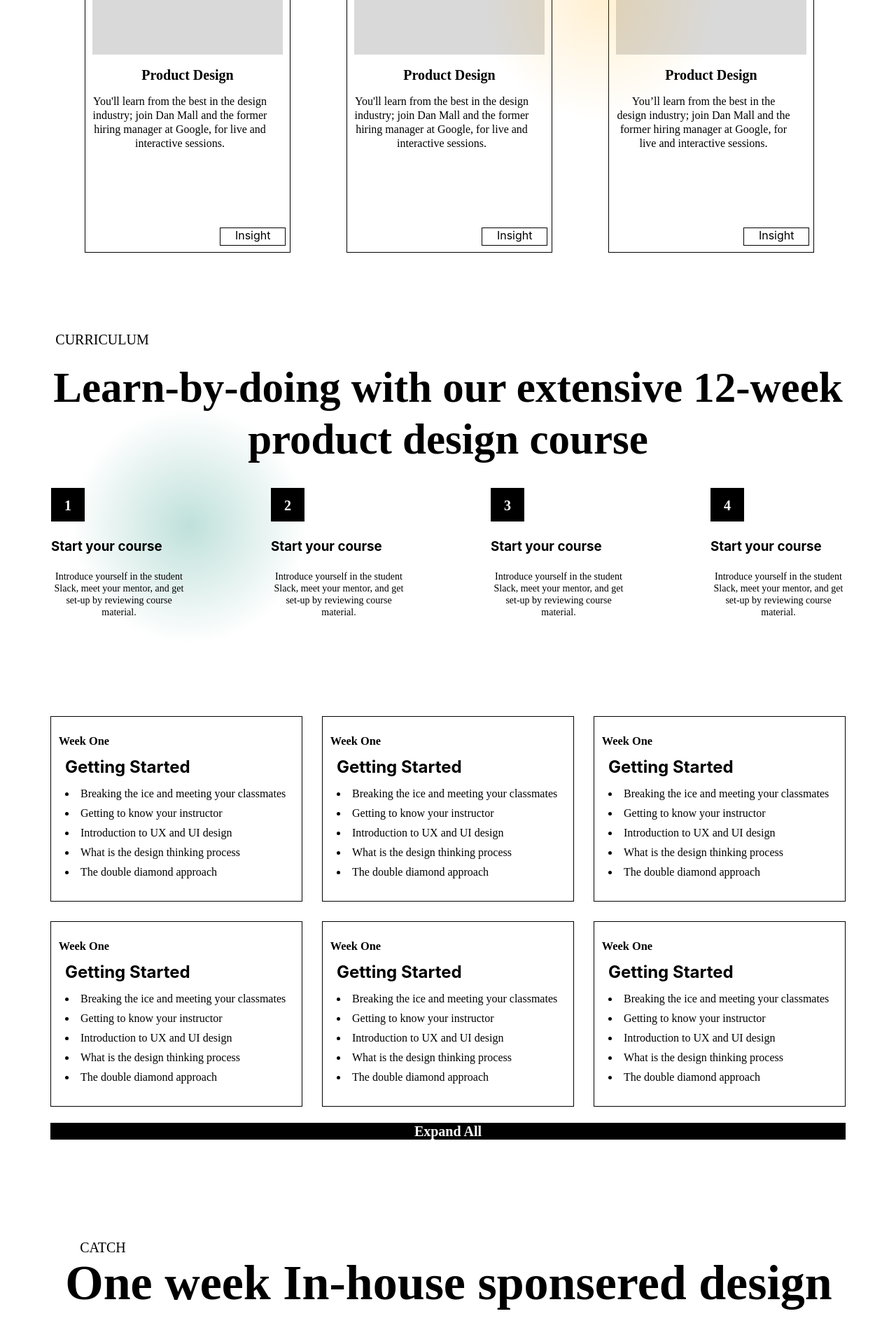
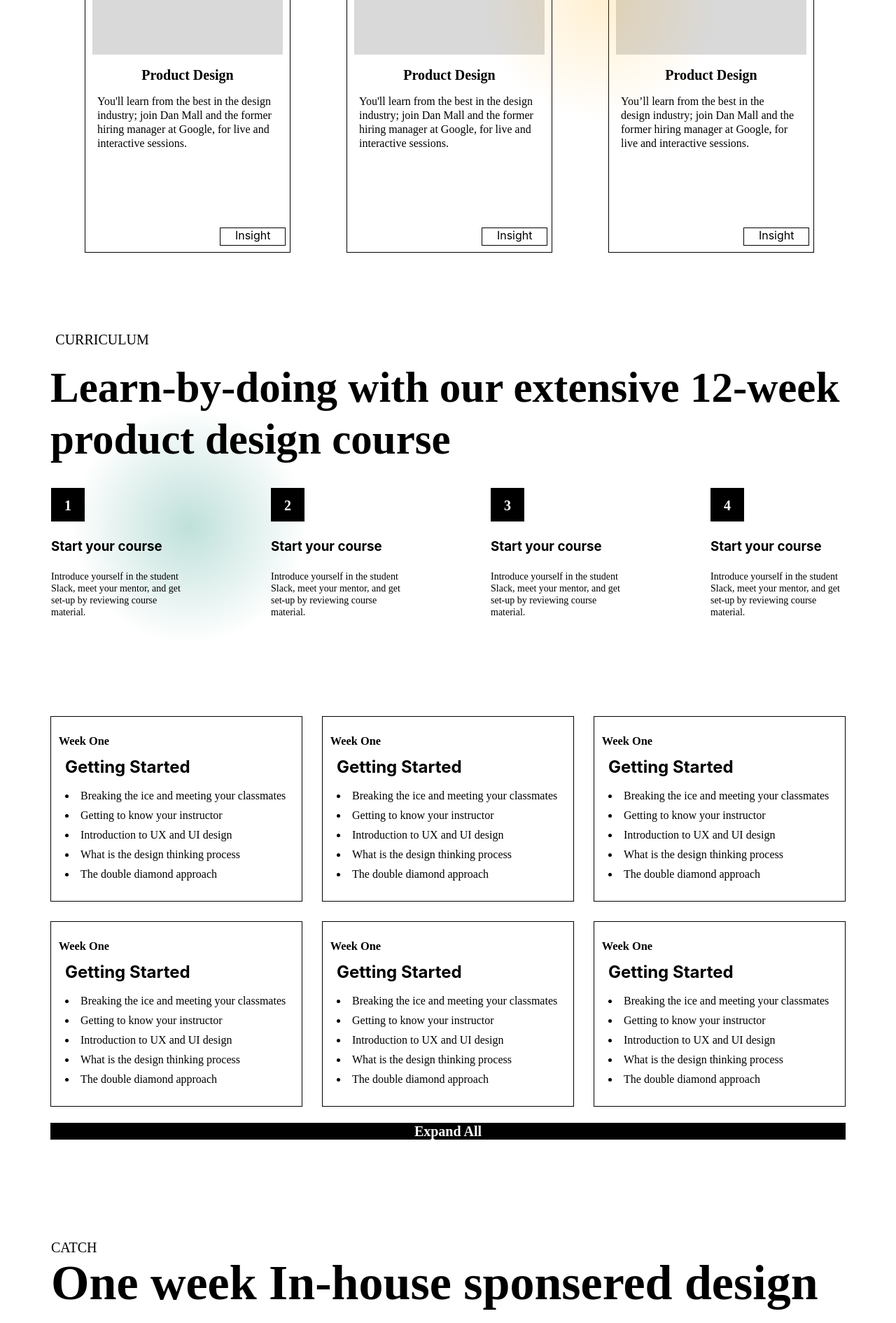
Before and after one commit to Poonam7507/Internproject1, a React (Create React App) app: page / in a window 1280 px wide. Shown: the part 980-2870 px from the top of the page at 70% size. Built offline with nearby package versions, Linux system fonts and the light colour scheme.

Commit message:
improved alignment

```diff
--- a/src/Component/Css/Card2.css
+++ b/src/Component/Css/Card2.css
@@ -115,7 +115,7 @@ flex-grow: 0;
     align-items: flex-start;
     padding: 10px;
     gap: 10px;
-
+  text-align: left;
     flex: none;
     order: 2;
     flex-grow: 0;
--- a/src/Component/Css/Content.css
+++ b/src/Component/Css/Content.css
@@ -28,7 +28,7 @@ color: #000000;
 .content .heading{
     width: 1136px;
 height: 148px;
-
+text-align: left;
 font-family: 'Montserrat';
 font-style: normal;
 font-weight: 800;
@@ -114,7 +114,7 @@ flex-grow: 0;
 
 width: 194px;
 height: 84px;
-
+text-align: left;
 font-family: 'Montserrat';
 font-style: normal;
 font-weight: 400;
--- a/src/Component/Css/Frontpage.css
+++ b/src/Component/Css/Frontpage.css
@@ -120,7 +120,6 @@ font-weight: 800;
 font-size: 56px;
 line-height: 68px;
 
-width: 100%;
 color: #000000;
 
 
@@ -214,10 +213,15 @@ background:white;
    color: black;
     width: 292px;
     height: 419px;
+    text-align: center;
 
 
 }
 
+.learning_box .box .learn{
+    align-items: center;
+
+}
 
 .learning_box .box .rect{
 
@@ -246,12 +250,13 @@ text-align: center;
 
 width: 250px;
 height: 100px;
-
+text-align: left;
 font-family: 'Montserrat';
 font-style: normal;
 font-weight: 500;
 font-size: 16px;
 line-height: 20px;
+margin-left: 7px;
 
 
 align-items: center;
--- a/src/Component/Css/Included.css
+++ b/src/Component/Css/Included.css
@@ -14,9 +14,8 @@ background: #000000;
 .included_content .text{
     display: flex;
     flex-direction: row;
-   margin-left: 134px;
+   margin-left: 132px;
   margin-bottom: 0;
-
     padding: 0px;
 
 
--- a/src/Component/Css/Sponsered.css
+++ b/src/Component/Css/Sponsered.css
@@ -2,8 +2,9 @@
     display: flex;
 flex-direction: column;
 align-items: flex-start;
+text-align: left;
 padding: 0px;
-
+margin: 0;
 position: absolute;
 width: 1136px;
 height: 196px;
--- a/src/Component/Css/Weeklycontent.css
+++ b/src/Component/Css/Weeklycontent.css
@@ -87,9 +87,10 @@ flex-direction: column;
 align-items: flex-start;
 padding: 10px 71px 10px 10px;
 gap: 10px;
-
+margin-top: 1%;
 width: 337px;
 height: 164px;
+text-align: left;
 
 
 
--- a/src/Component/Frontpage.js
+++ b/src/Component/Frontpage.js
@@ -68,7 +68,7 @@ IN 12 WEEKS
         <div className='learning_box'>
                 <div className='box' onMouseEnter={hover1} onMouseLeave={out1}>
                 <div className='rect'></div>
-                <div>
+                <div className='learn'>
 
 <h2 >Product Design</h2>
     <p style={{color:style1?"black":"white"}}>You'll learn from the best in the design industry; join Dan Mall and the former hiring manager at Google, for live and interactive sessions.</p>
```
